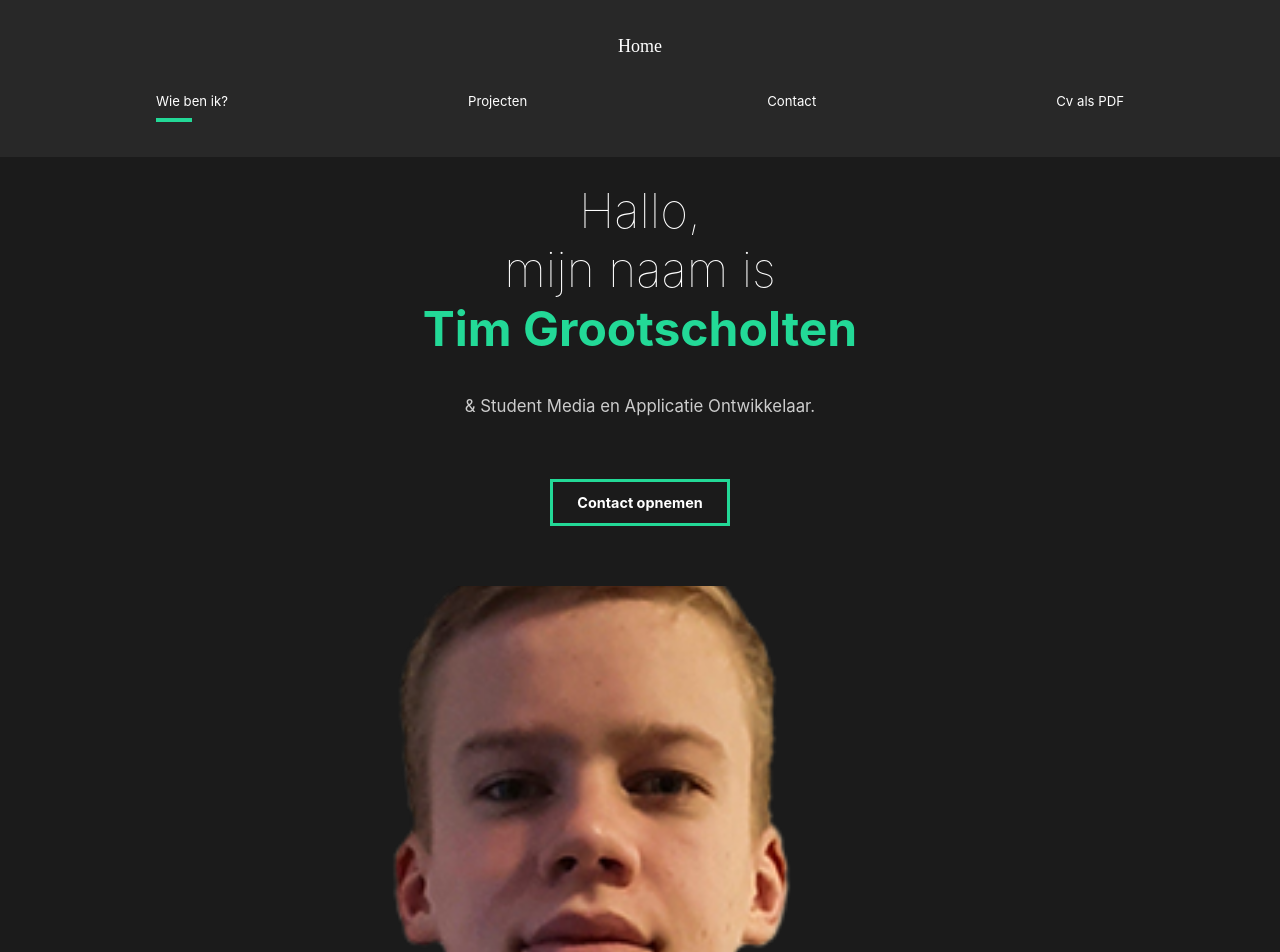
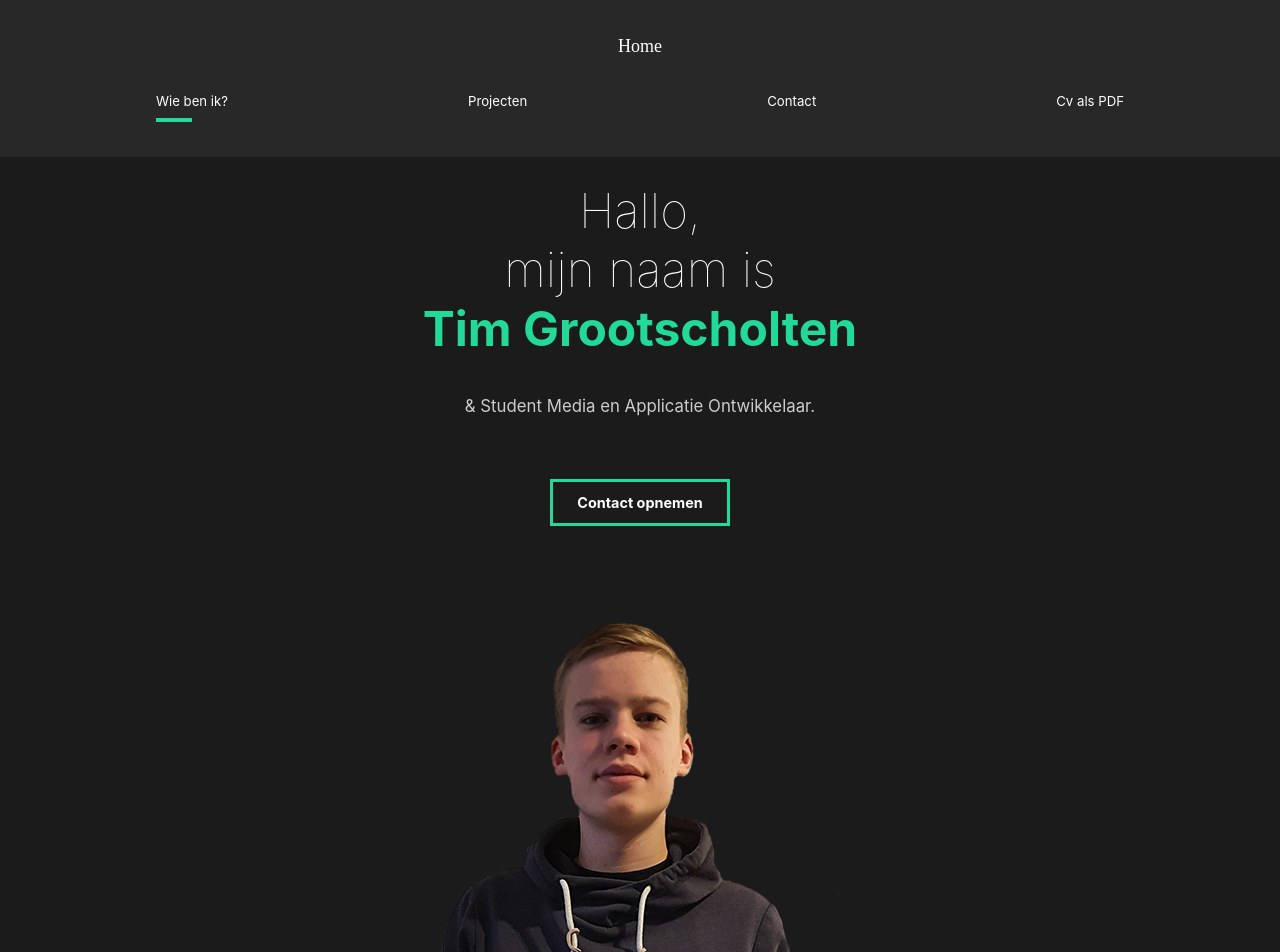
Before and after one commit to TimGrootscholten/Website, a React (Create React App) app: page / in a window 1280 px wide. Shown: the top 952 px of the page. Built offline with nearby package versions, Linux system fonts and the light colour scheme.

Commit message:
update img style

```diff
--- a/src/components/InfoSection.js
+++ b/src/components/InfoSection.js
@@ -65,7 +65,6 @@ const InfoSection = () => {
             Geboortedatum: 29-03-2003 <br />
             Nationaliteit: NL <br />
             Telefoonnummer +31 (0)6 46 90 27 56 <br /> <br />
-            Doopnamen: René Cornelis <br />
             Adres: Het eiland 26, 2681JX <br />
             Woonplaats: Monster <br />
             Geslacht: man <br />
--- a/src/style/styles.js
+++ b/src/style/styles.js
@@ -32,13 +32,11 @@ export const Image = styled.div`
   z-index: 2;
   flex: 1;
   overflow: hidden;
-  img {
-    width: 60%;
-    height: 40vh;
-    object-fit: cover;
-    @media (max-width: 1300px) {
-      width: 90%;
-      height: 90vh;
+  @media (min-width: 650) {
+    img {
+      width: 60%;
+      height: 40vh;
+      object-fit: cover;
     }
   }
 `;
```
Also changed, not shown: 1 other file (tests, documents, lock files or other folders).
